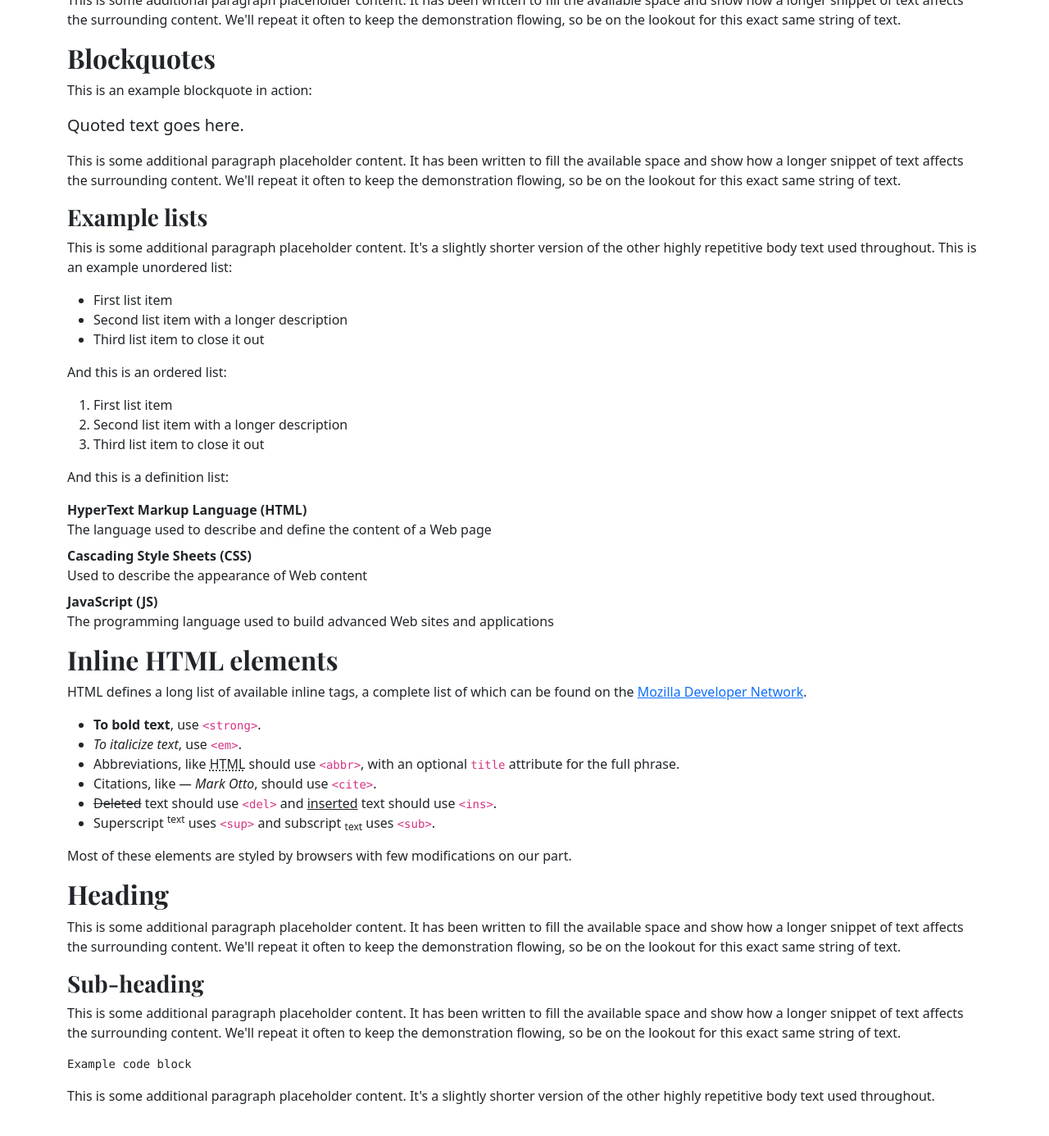
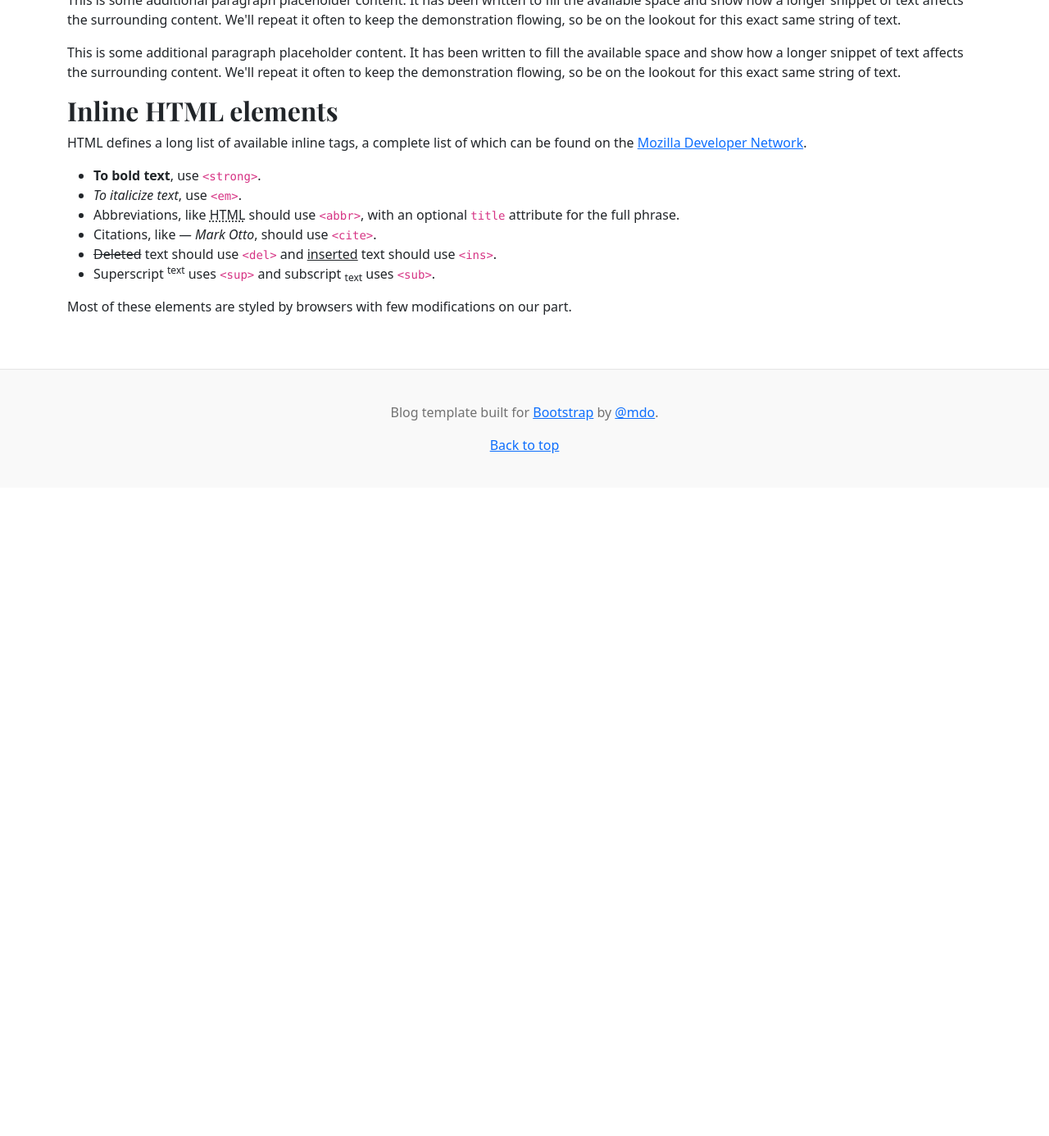
Before and after one commit to ConradoAlmeida/cheatsheets, a Jekyll site: the page built from index.html, in a window 1280 px wide and 1400 px high, scrolled down 270 px. Shown: the top 1386 px of the window at 82% size. Built offline with Jekyll 4.4.1, drawn with Linux system fonts in a browser that asks for light colours; after the commit the page ends 900 px from its top, so only the background shows below that.

Commit message:
Update index.html

```diff
--- a/index.html
+++ b/index.html
@@ -16,34 +16,9 @@ layout: default
         <p>This blog post shows a few different types of content that’s supported and styled with Bootstrap. Basic typography, lists, tables, images, code, and more are all supported as expected.</p>
         <hr>
         <p>This is some additional paragraph placeholder content. It has been written to fill the available space and show how a longer snippet of text affects the surrounding content. We'll repeat it often to keep the demonstration flowing, so be on the lookout for this exact same string of text.</p>
-        <h2>Blockquotes</h2>
-        <p>This is an example blockquote in action:</p>
-        <blockquote class="blockquote">
-          <p>Quoted text goes here.</p>
-        </blockquote>
+
         <p>This is some additional paragraph placeholder content. It has been written to fill the available space and show how a longer snippet of text affects the surrounding content. We'll repeat it often to keep the demonstration flowing, so be on the lookout for this exact same string of text.</p>
-        <h3>Example lists</h3>
-        <p>This is some additional paragraph placeholder content. It's a slightly shorter version of the other highly repetitive body text used throughout. This is an example unordered list:</p>
-        <ul>
-          <li>First list item</li>
-          <li>Second list item with a longer description</li>
-          <li>Third list item to close it out</li>
-        </ul>
-        <p>And this is an ordered list:</p>
-        <ol>
-          <li>First list item</li>
-          <li>Second list item with a longer description</li>
-          <li>Third list item to close it out</li>
-        </ol>
-        <p>And this is a definition list:</p>
-        <dl>
-          <dt>HyperText Markup Language (HTML)</dt>
-          <dd>The language used to describe and define the content of a Web page</dd>
-          <dt>Cascading Style Sheets (CSS)</dt>
-          <dd>Used to describe the appearance of Web content</dd>
-          <dt>JavaScript (JS)</dt>
-          <dd>The programming language used to build advanced Web sites and applications</dd>
-        </dl>
+
         <h2>Inline HTML elements</h2>
         <p>HTML defines a long list of available inline tags, a complete list of which can be found on the <a href="https://developer.mozilla.org/en-US/docs/Web/HTML/Element">Mozilla Developer Network</a>.</p>
         <ul>
@@ -55,12 +30,7 @@ layout: default
           <li>Superscript <sup>text</sup> uses <code class="language-plaintext highlighter-rouge">&lt;sup&gt;</code> and subscript <sub>text</sub> uses <code class="language-plaintext highlighter-rouge">&lt;sub&gt;</code>.</li>
         </ul>
         <p>Most of these elements are styled by browsers with few modifications on our part.</p>
-        <h2>Heading</h2>
-        <p>This is some additional paragraph placeholder content. It has been written to fill the available space and show how a longer snippet of text affects the surrounding content. We'll repeat it often to keep the demonstration flowing, so be on the lookout for this exact same string of text.</p>
-        <h3>Sub-heading</h3>
-        <p>This is some additional paragraph placeholder content. It has been written to fill the available space and show how a longer snippet of text affects the surrounding content. We'll repeat it often to keep the demonstration flowing, so be on the lookout for this exact same string of text.</p>
-        <pre><code>Example code block</code></pre>
-        <p>This is some additional paragraph placeholder content. It's a slightly shorter version of the other highly repetitive body text used throughout.</p>
+
       </article>
 </div>
 
```
